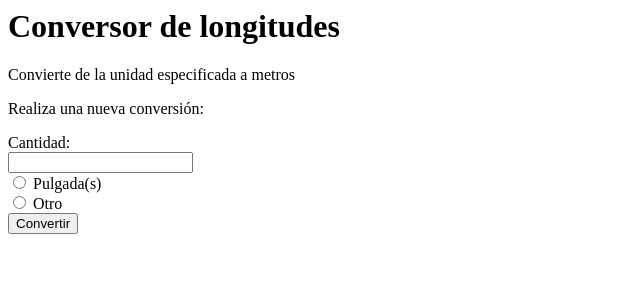
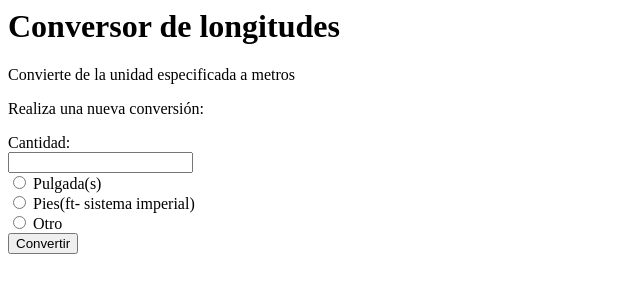
Before and after one commit to Damiancb97/DWES, a PHP site: page /conversor2.php in a window 1280 px wide. Shown: the top 300 px of the page, without its empty margins (0-640 px from the left). Run offline with PHP 8.4, Linux system fonts and the light colour scheme.

Commit message:
Tarea 1.2 apartado 6

```diff
--- a/sprint1apache/www/site3/conversor2.php
+++ b/sprint1apache/www/site3/conversor2.php
@@ -1,4 +1,4 @@
-<html>
+<html
 <body>
 <h1>Conversor de longitudes</h1>
 <p>Convierte de la unidad especificada a metros</p>
@@ -9,6 +9,10 @@ if ($_POST["funidad"] == "pulgada") {
 $v_pulgadas = $_POST["fcantidad"];
 $v_metros = $v_pulgadas * 0.0254;
 echo $v_pulgadas."pulgada(s) = ".$v_metros." metro(s)";
+}elseif($_POST["funidad"] == "pies"){
+$v_pies = $_POST["fcantidad"];
+$v_metros = $v_pies * 0.3048;
+echo $v_pies."pies = ".$v_metros." metro (s)";
 } else {
 echo "Unidad no soportada";
 }
@@ -21,6 +25,8 @@ echo "Unidad no soportada";
 <input type="text" id="cantidad_input" name="fcantidad"><br>
 <input type="radio" id="pulgada_input" name="funidad" value="pulgada">
 <label for="pulgada_input">Pulgada(s)</label><br>
+<input type="radio" id="pies_input" name="funidad" value="pies">
+<label for="pies_input">Pies(ft- sistema imperial)</label><br>
 <input type="radio" id="otro_input" name="funidad" value="otro">
 <label for="otro_input">Otro</label><br>
 <input type="submit" value="Convertir">
```
